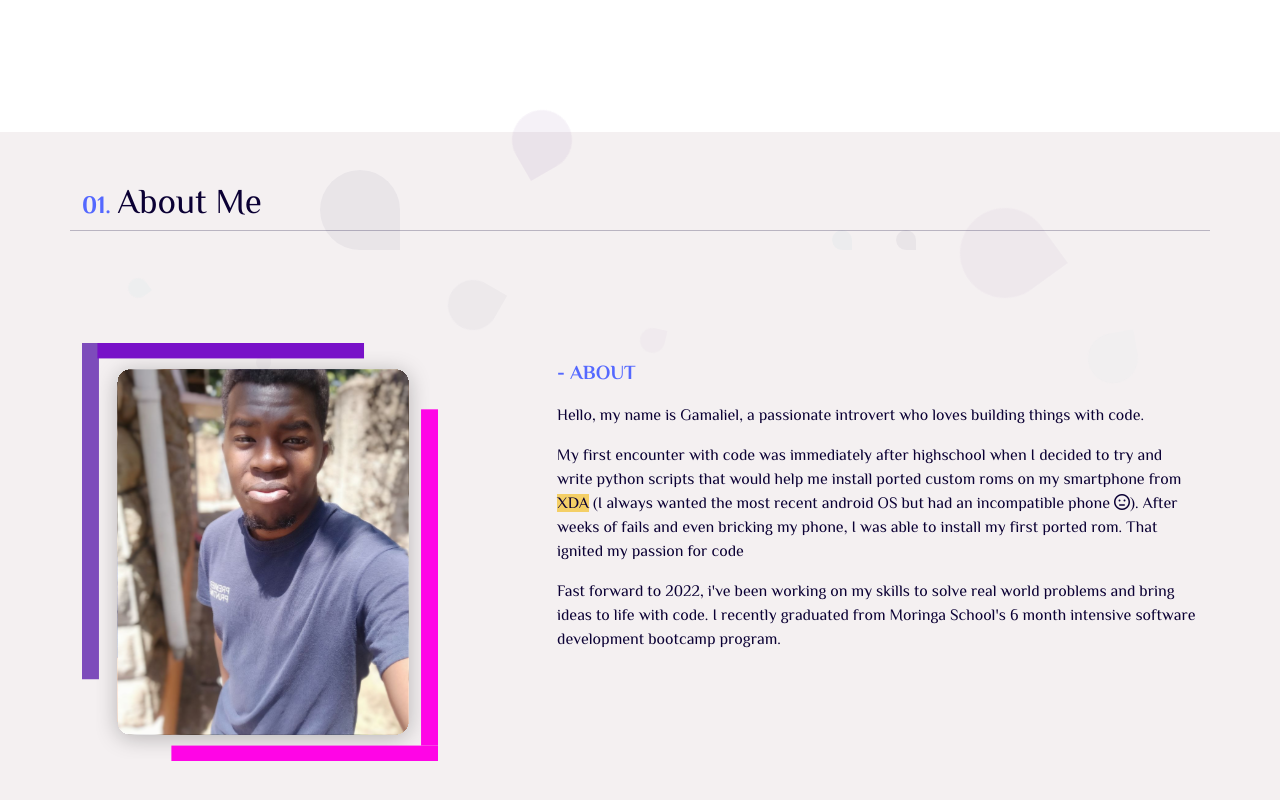
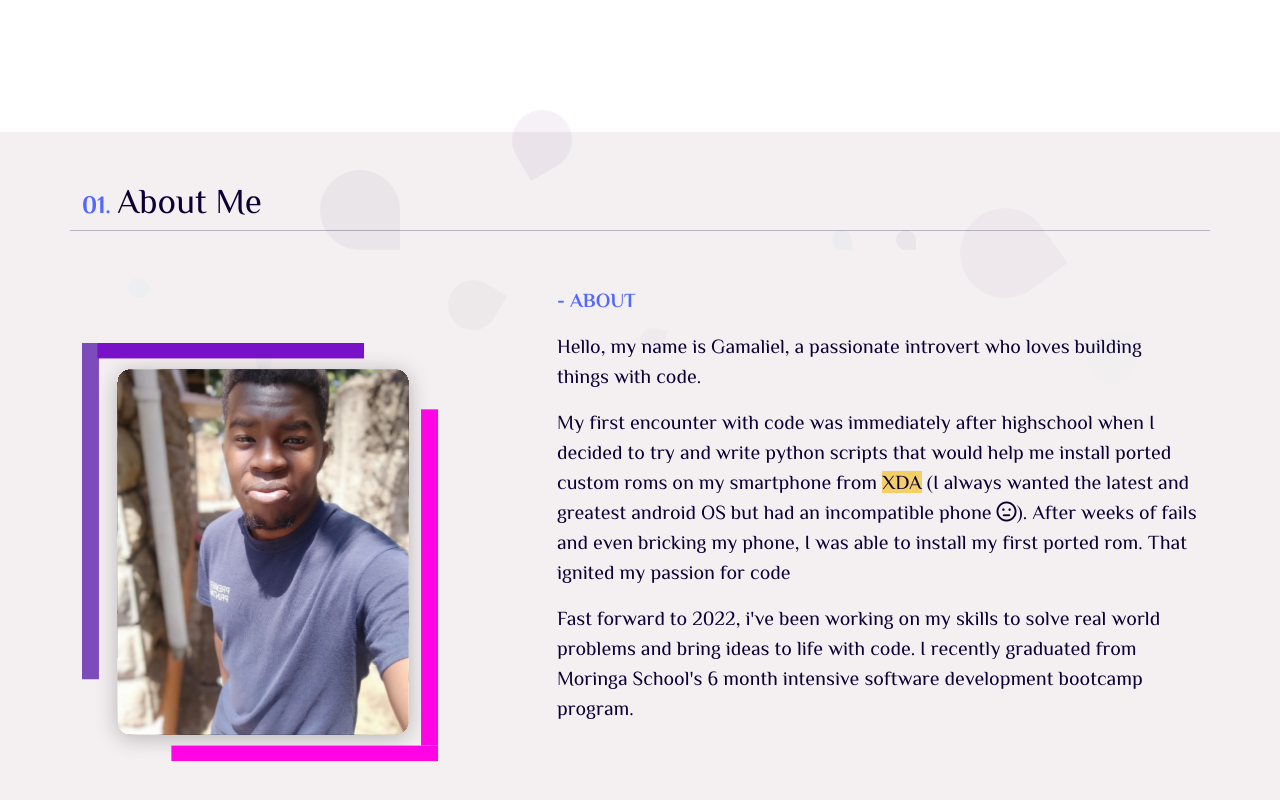
Before and after one commit to sirgama/sirgama.github.io, an Angular app: page / in a window 1280 px wide. Shown: the part 780-1580 px from the top of the page. Built offline with nearby package versions, Linux system fonts and the light colour scheme; a web font is replaced by a local one.

Commit message:
create skills component

```diff
--- a/src/app/about/about.component.css
+++ b/src/app/about/about.component.css
@@ -28,7 +28,9 @@ a{
   background-color: orange;
   border-bottom: 3px solid orange;
 }
-
+.abtm{
+  font-size: 20px;
+}
 
 
 
--- a/src/app/about/about.component.html
+++ b/src/app/about/about.component.html
@@ -13,9 +13,9 @@
     <div class="col-md-7 align-self-center">
       <p class="mt-3 nume">- ABOUT</p>
 
-      <p class="mt-3">Hello, my name is Gamaliel, a passionate introvert who loves building things with code. </p>
-      <p>My first encounter with code was immediately after highschool when I decided to try and write python scripts that would help me install ported custom roms on my smartphone from <a href="https://forum.xda-developers.com/c/custom-rom-central.2605/" target="_blank" rel="noopener noreferrer"><span class="xda">XDA</span></a> (I always wanted the most recent android OS but had an incompatible phone <i class="fa-regular fa-face-meh"></i>). After weeks of fails and even bricking my phone, I was able to install my first ported rom. That ignited my passion for code</p>
-      <p>Fast forward to 2022, i've been working on my skills to solve real world problems and bring ideas to life with code. I recently graduated from Moringa School's 6 month intensive software development bootcamp program. </p>
+      <p class="mt-3 abtm">Hello, my name is Gamaliel, a passionate introvert who loves building things with code. </p>
+      <p class="abtm">My first encounter with code was immediately after highschool when I decided to try and write python scripts that would help me install ported custom roms on my smartphone from <a href="https://forum.xda-developers.com/c/custom-rom-central.2605/" target="_blank" rel="noopener noreferrer"><span class="xda">XDA</span></a> (I always wanted the latest and greatest android OS but had an incompatible phone <i class="fa-regular fa-face-meh"></i>). After weeks of fails and even bricking my phone, I was able to install my first ported rom. That ignited my passion for code</p>
+      <p class="abtm">Fast forward to 2022, i've been working on my skills to solve real world problems and bring ideas to life with code. I recently graduated from Moringa School's 6 month intensive software development bootcamp program. </p>
 
     </div>
   </div>
--- a/src/app/app.module.ts
+++ b/src/app/app.module.ts
@@ -6,13 +6,15 @@ import { AppComponent } from './app.component';
 import { NavbarComponent } from './navbar/navbar.component';
 import { HeroComponent } from './hero/hero.component';
 import { AboutComponent } from './about/about.component';
+import { SkillsComponent } from './skills/skills.component';
 
 @NgModule({
   declarations: [
     AppComponent,
     NavbarComponent,
     HeroComponent,
-    AboutComponent
+    AboutComponent,
+    SkillsComponent
   ],
   imports: [
     BrowserModule,
--- /dev/null
+++ b/src/app/skills/skills.component.html
@@ -0,0 +1 @@
+<p>skills works!</p>
--- /dev/null
+++ b/src/app/skills/skills.component.ts
@@ -0,0 +1,15 @@
+import { Component, OnInit } from '@angular/core';
+
+@Component({
+  selector: 'app-skills',
+  templateUrl: './skills.component.html',
+  styleUrls: ['./skills.component.css']
+})
+export class SkillsComponent implements OnInit {
+
+  constructor() { }
+
+  ngOnInit(): void {
+  }
+
+}
```
Also changed, not shown: src/app/skills/skills.component.css (added), 1 other file (tests, documents, lock files or other folders).
